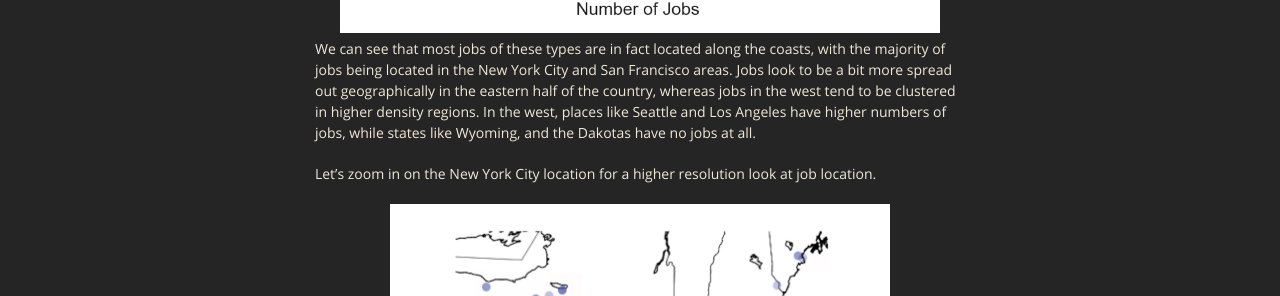
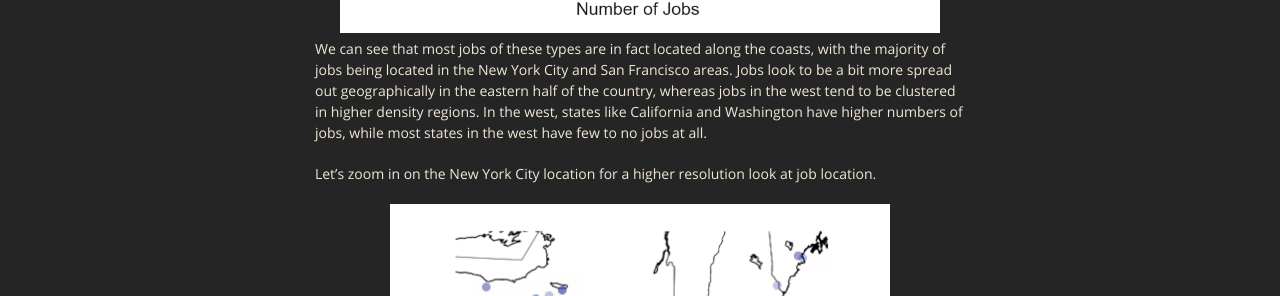
Before and after one commit to mrbrins82/mrbrins82.github.io, a Jekyll site: the page built from kaggle_indeed.md, in a window 1280 px wide and 900 px high, scrolled down 7168 px. Shown: the part 221-517 px from the top of the window. Built offline with Jekyll 4.4.1, drawn with Linux system fonts in a browser that asks for light colours; nearby versions of some CDN libraries; our own code applies the rules of GitHub Pages for plain Markdown files.

Commit message:
updated indeed page

```diff
--- a/kaggle_indeed.md
+++ b/kaggle_indeed.md
@@ -168,7 +168,7 @@ What are some of the most common job titles that people are hiring for?
 There are many data science bootcamps across the country such as the Insight bootcamps, and Data Incubator bootcamps to name a couple. The locations of these bootcamps suggest that most of the jobs are located on the east and west coasts, but let's see exactly where the jobs that are on Indeed.com are located. The first plot we have is a map of the US, with individual jobs shown as blue dots along with bins whose color is determined by the number of jobs in said bins.
 <center><img src="./assets/images/heat_scatter_us.png" alt="us heat map" width="600" height="400" />
 </center>
-We can see that most jobs of these types are in fact located along the coasts, with the majority of jobs being located in the New York City and San Francisco areas. Jobs look to be a bit more spread out geographically in the eastern half of the country, whereas jobs in the west tend to be clustered in higher density regions. In the west, places like Seattle and Los Angeles have higher numbers of jobs, while states like Wyoming, and the Dakotas have no jobs at all.
+We can see that most jobs of these types are in fact located along the coasts, with the majority of jobs being located in the New York City and San Francisco areas. Jobs look to be a bit more spread out geographically in the eastern half of the country, whereas jobs in the west tend to be clustered in higher density regions. In the west, states like California and Washington have higher numbers of jobs, while most states in the west have few to no jobs at all.
 
 Let's zoom in on the New York City location for a higher resolution look at job location.
 <center><img src="./assets/images/heat_scatter_nyc_zoom.png" alt="nyc zoom heat map" width="500" height="500" />
```
